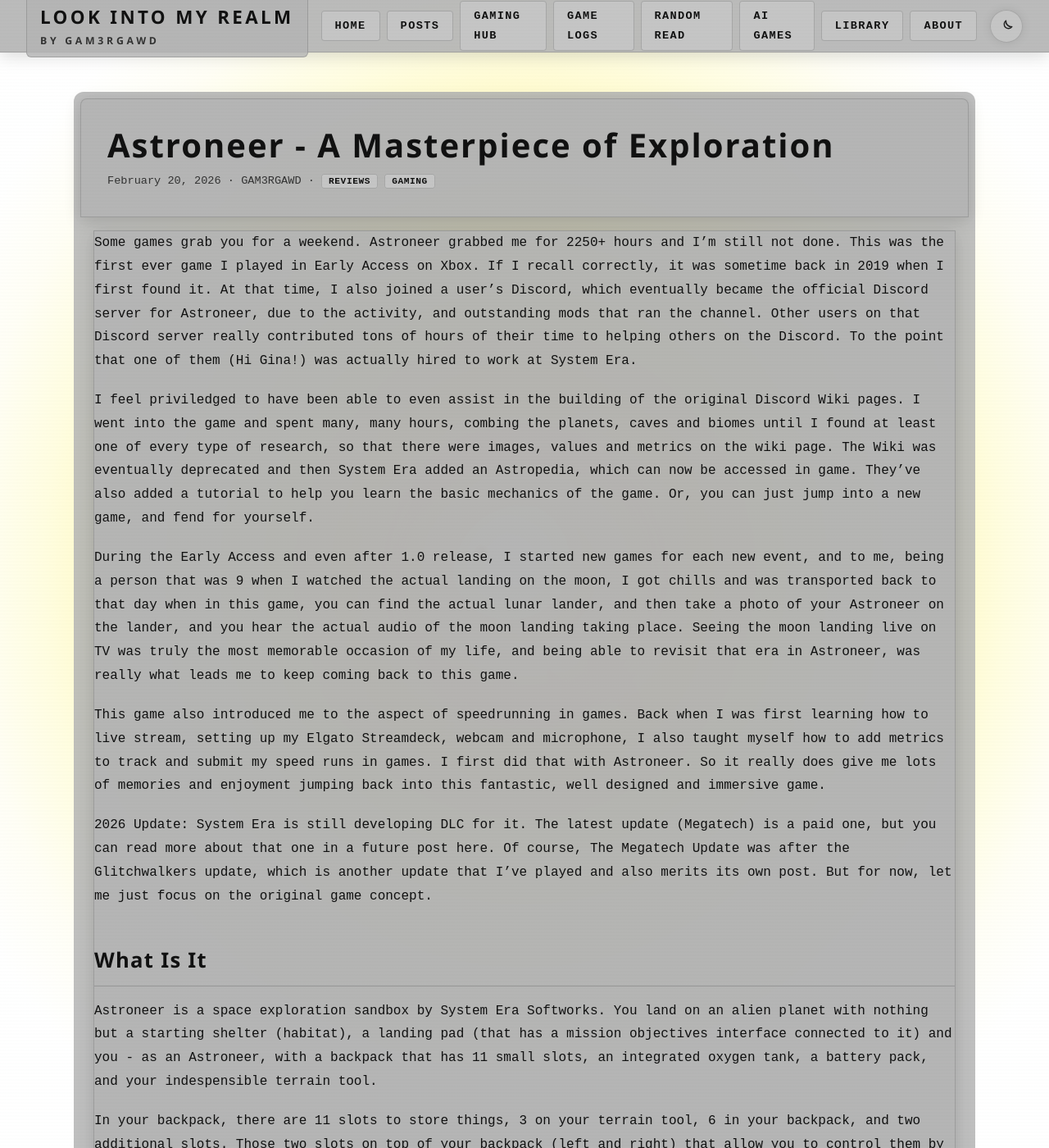
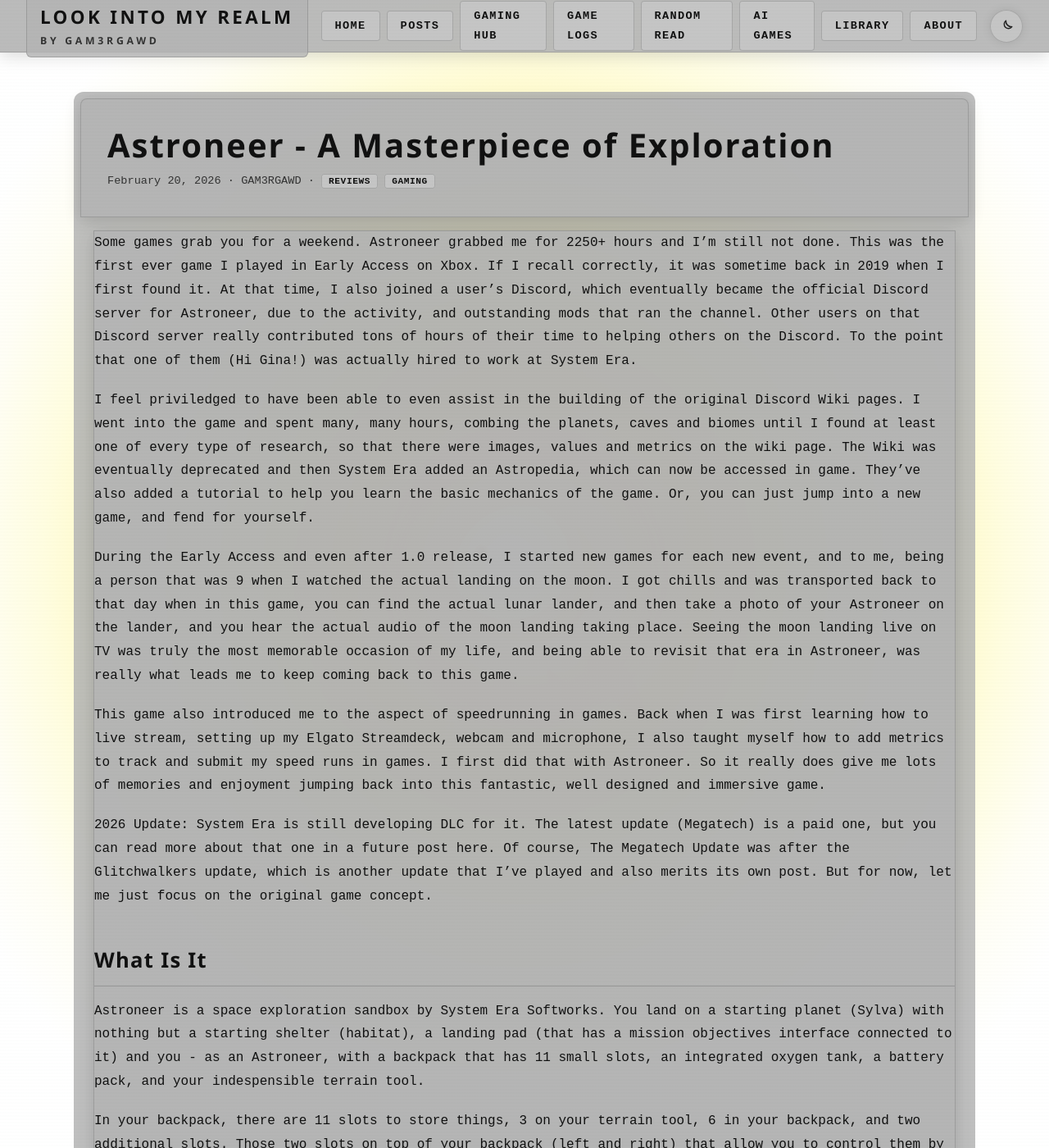
Before and after one commit to vitalnexus/blog, a Jekyll site: the page built from _posts/2026-02-20-astroneer-review.md, in a window 1280 px wide and 1400 px high. Shown: the whole window at 82% size. Built offline with Jekyll 4.4.1, drawn with Linux system fonts in a browser that asks for light colours; some of the changed text lies outside the part shown.

Commit message:
fix: enhance clarity and structure in Astroneer review by refining sentences and adding a new section on System Era Softworks

```diff
--- a/_posts/2026-02-20-astroneer-review.md
+++ b/_posts/2026-02-20-astroneer-review.md
@@ -11,7 +11,7 @@ Some games grab you for a weekend. Astroneer grabbed me for 2250+ hours and I'm
 
 I feel priviledged to have been able to even assist in the building of the original Discord Wiki pages. I went into the game and spent many, many hours, combing the planets, caves and biomes until I found at least one of every type of research, so that there were images, values and metrics on the wiki page. The Wiki was eventually deprecated and then System Era added an Astropedia, which can now be accessed in game. They've also added a tutorial to help you learn the basic mechanics of the game. Or, you can just jump into a new game, and fend for yourself.
 
-During the Early Access and even after 1.0 release, I started new games for each new event, and to me, being a person that was 9 when I watched the actual landing on the moon, I got chills and was transported back to that day when in this game, you can find the actual lunar lander, and then take a photo of your Astroneer on the lander, and you hear the actual audio of the moon landing taking place. Seeing the moon landing live on TV was truly the most memorable occasion of my life, and being able to revisit that era in Astroneer, was really what leads me to keep coming back to this game.
+During the Early Access and even after 1.0 release, I started new games for each new event, and to me, being a person that was 9 when I watched the actual landing on the moon. I got chills and was transported back to that day when in this game, you can find the actual lunar lander, and then take a photo of your Astroneer on the lander, and you hear the actual audio of the moon landing taking place. Seeing the moon landing live on TV was truly the most memorable occasion of my life, and being able to revisit that era in Astroneer, was really what leads me to keep coming back to this game.
 
 This game also introduced me to the aspect of speedrunning in games. Back when I was first learning how to live stream, setting up my Elgato Streamdeck, webcam and microphone, I also taught myself how to add metrics to track and submit my speed runs in games. I first did that with Astroneer. So it really does give me lots of memories and enjoyment jumping back into this fantastic, well designed and immersive game.
 
@@ -21,7 +21,7 @@ This game also introduced me to the aspect of speedrunning in games. Back when I
 
 ## What Is It
 
-Astroneer is a space exploration sandbox by System Era Softworks. You land on an alien planet with nothing but a starting shelter (habitat), a landing pad (that has a mission objectives interface connected to it) and you - as an Astroneer, with a backpack that has 11 small slots, an integrated oxygen tank, a battery pack, and your indespensible terrain tool.
+Astroneer is a space exploration sandbox by System Era Softworks. You land on a starting  planet (Sylva) with nothing but a starting shelter (habitat), a landing pad (that has a mission objectives interface connected to it) and you - as an Astroneer, with a backpack that has 11 small slots, an integrated oxygen tank, a battery pack, and your indespensible terrain tool.
 
  In your backpack, there are 11 slots to store things, 3 on your terrain tool, 6 in your backpack, and two additional slots. Those two slots on top of your backpack (left and right) that allow you to control them by turning it on or off with a toggle of your keyboard or controller. As you collect stuff, the collected (or grabbed) item auto deposits it into your backpack, or you can manually place it in any of your slots as you choose. If you're full, it drops on the ground, or falls down into that gaping crevass you just opened by digging up resources.
 
```
Also changed, not shown: other parts of _posts/2026-02-20-astroneer-review.md (+4 -0 lines).
